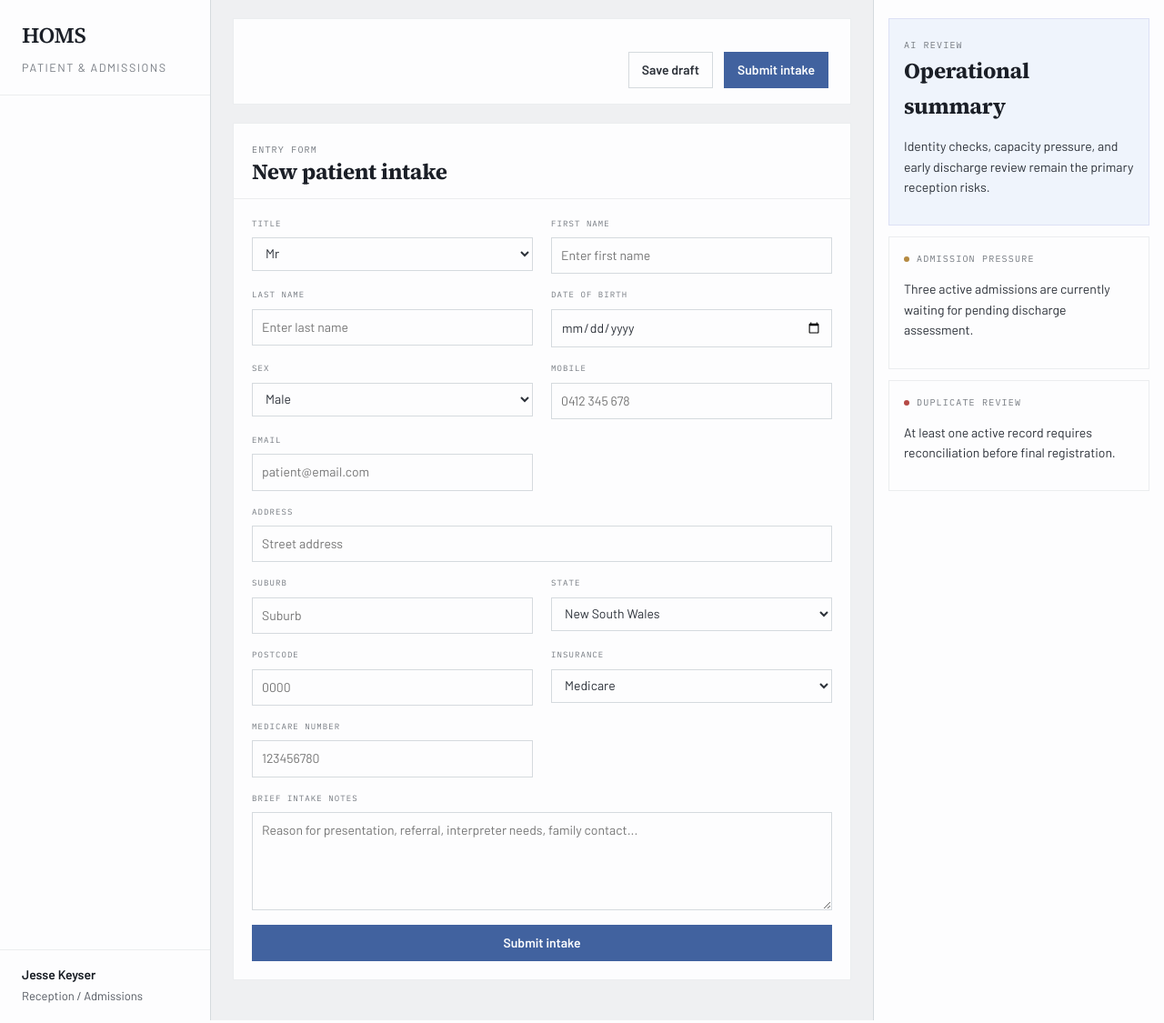
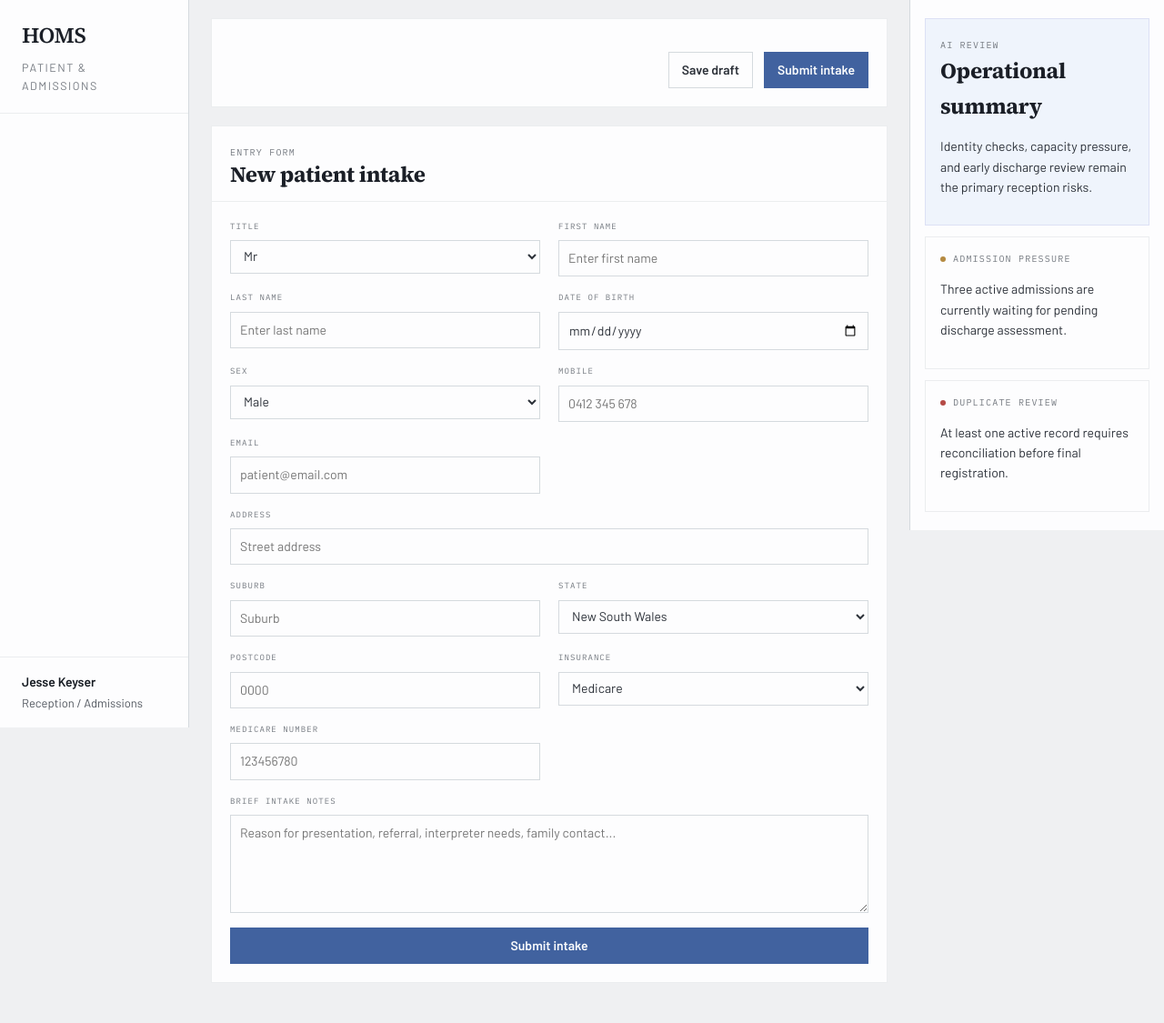
Before and after one commit to jaeyunjks/hospital-operations-management-system, a Flask app: template student-1/frontend/templates/intake.html in a window 1280 px wide. Shown: the whole page at 91% size. Run offline with Flask 3, Linux system fonts and the light colour scheme; the template is opened without the code that fills it, so the values that code supplies are empty.

Commit message:
update main.css

```diff
--- a/student-1/frontend/static/css/main.css
+++ b/student-1/frontend/static/css/main.css
@@ -108,7 +108,7 @@
   --control-pad-lg: 8px 14px;
   --control-height: 30px;
   --control-height-lg: 34px;
-  --sidenav-width: 232px;
+  --sidenav-width: 208px;
   --content-max: 1040px;
   --prose-max: 780px;
 
@@ -177,18 +177,27 @@
 
 .app-shell {
   display: grid;
-  grid-template-columns: var(--sidenav-width) minmax(0, 1fr) 320px;
+  grid-template-columns: var(--sidenav-width) minmax(0, 1fr) 280px;
   min-height: 100vh;
   background: var(--surface-page);
 }
 
 .side-nav {
+  position: sticky;
+  top: 0;
+  align-self: start;
+  height: 100vh;
+  overflow-y: auto;
   border-right: var(--border-strong);
   background: var(--surface-card);
   display: flex;
   flex-direction: column;
   justify-content: space-between;
   padding: 20px 0 16px;
+}
+
+.side-nav > nav {
+  flex: 1;
 }
 
 .nav-brand {
@@ -215,7 +224,7 @@
 
 .nav-list {
   list-style: none;
-  padding: 16px 0 0;
+  padding: 0;
   margin: 0;
 }
 
@@ -258,8 +267,8 @@
 }
 
 .page-shell {
-  padding: 20px 24px 24px;
-  max-width: var(--content-max);
+  padding: var(--space-8) var(--gutter) var(--space-9);
+  min-width: 0;
   width: 100%;
   margin: 0 auto;
 }
@@ -268,7 +277,7 @@
   display: flex;
   flex-direction: column;
   gap: 16px;
-  padding: var(--header-pad);
+  padding: var(--space-8);
   background: var(--surface-card);
   border: var(--border-hair);
   margin-bottom: 20px;
@@ -315,6 +324,7 @@
 
 .header-actions {
   display: flex;
+  flex-wrap: wrap;
   gap: 12px;
 }
 
@@ -504,6 +514,8 @@
 }
 
 .assist-rail {
+  min-width: 0;
+  align-self: start;
   border-left: var(--border-strong);
   background: var(--surface-card);
   padding: 20px 16px;
@@ -548,6 +560,7 @@
 }
 
 .field-group {
+  min-width: 0;
   display: flex;
   flex-direction: column;
   gap: 8px;
@@ -609,8 +622,8 @@
 
 .detail-grid {
   display: grid;
-  grid-template-columns: repeat(2, minmax(0, 1fr));
-  gap: 0;
+  grid-template-columns: repeat(auto-fit, minmax(min(100%, 220px), 1fr));
+  gap: 0 20px;
   padding: 20px;
 }
 
@@ -618,9 +631,10 @@
   display: flex;
   flex-direction: column;
   gap: 4px;
-  padding: 12px 12px 12px 0;
+  min-width: 0;
+  overflow-wrap: anywhere;
+  padding: 12px 0;
   border-bottom: var(--border-hair);
-  margin-right: 20px;
 }
 
 .detail-item span {
@@ -644,6 +658,7 @@
 
 .summary-actions {
   display: flex;
+  flex-wrap: wrap;
   gap: 12px;
   margin-top: 16px;
 }
@@ -692,6 +707,8 @@
 }
 
 .note-item p {
+  min-width: 0;
+  overflow-wrap: anywhere;
   margin: 0;
   color: var(--text-body);
 }
@@ -758,8 +775,19 @@
   }
 
   .side-nav {
+    position: static;
+    height: auto;
     border-right: none;
     border-bottom: var(--border-strong);
+  }
+
+  .page-shell {
+    padding: var(--space-7);
+  }
+
+  .form-grid,
+  .search-form {
+    grid-template-columns: minmax(0, 1fr);
   }
 
   .metrics-row {
```
